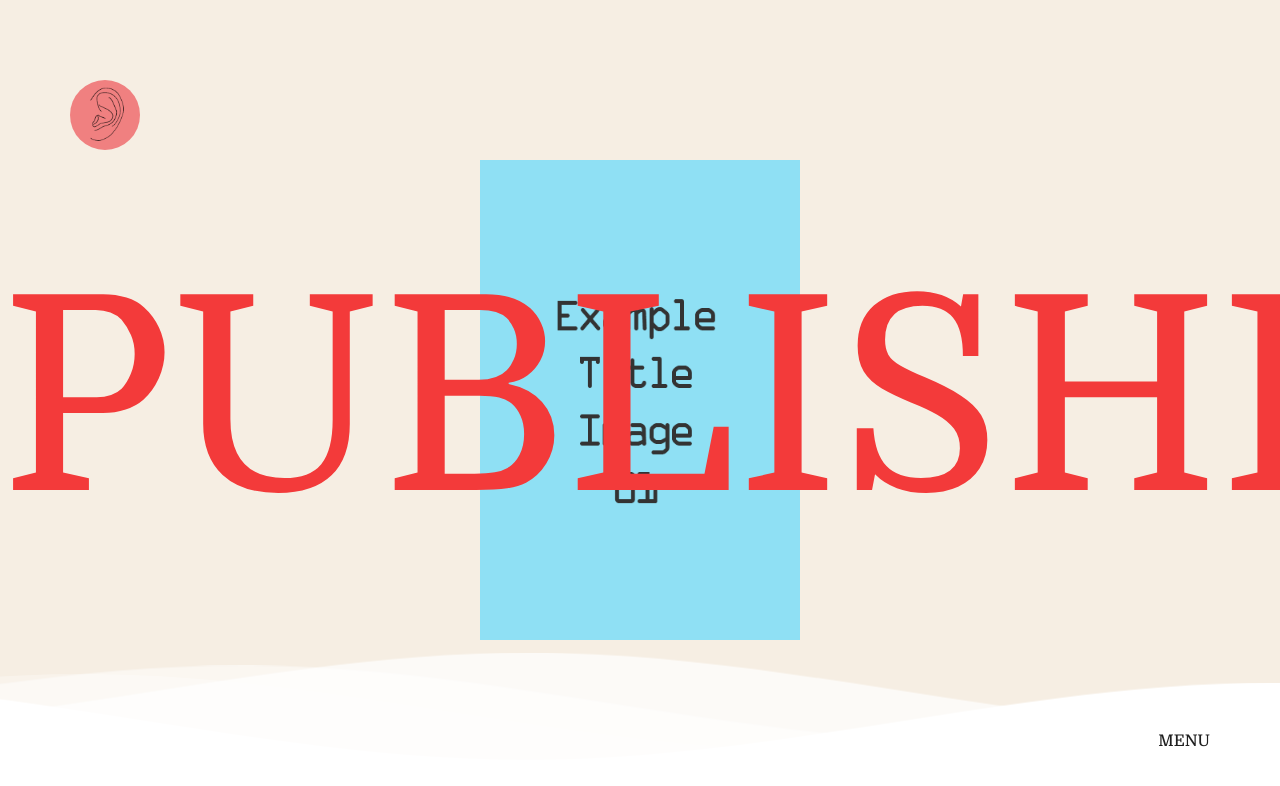
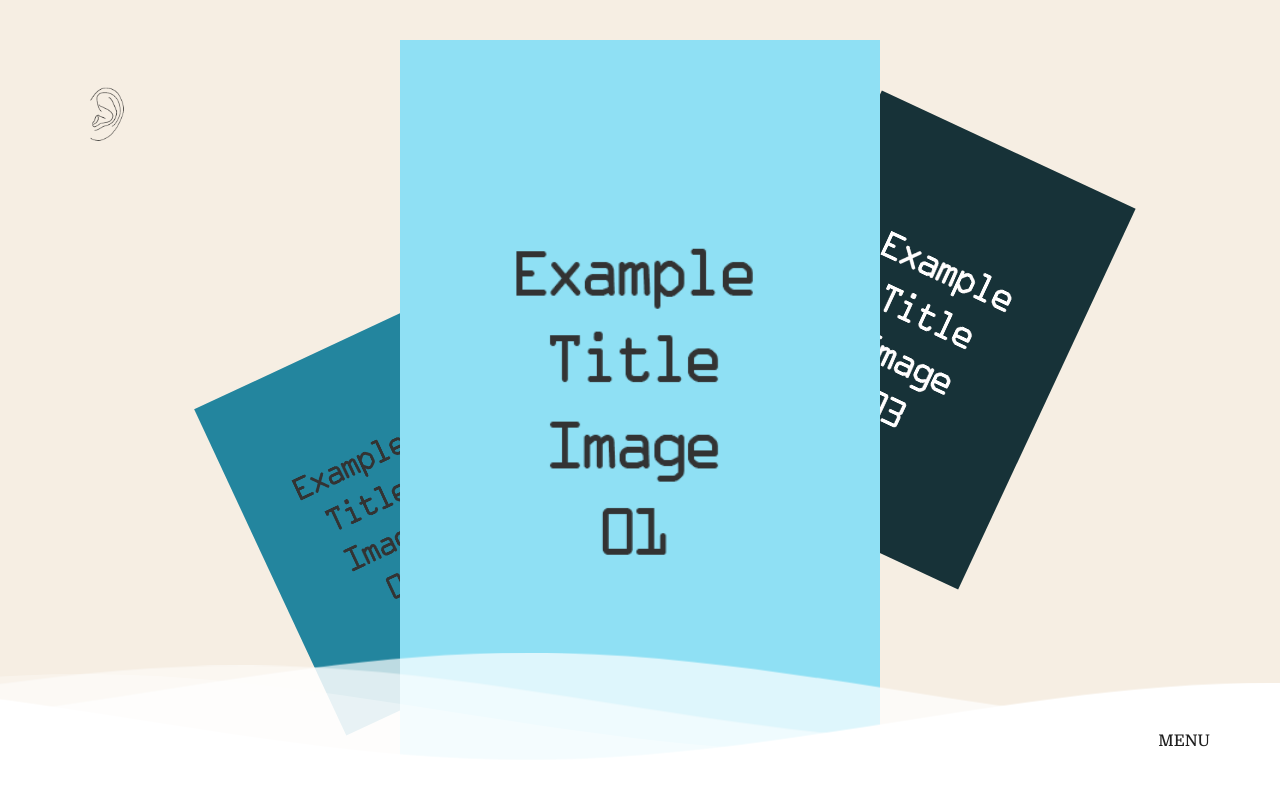
Before and after one commit to seheeeeee/portfolio_pb, a Vue app: page /home in a window 1280 px wide. Shown: the top 786 px of the page. Built offline with nearby package versions, Linux system fonts and the light colour scheme; a web font is replaced by a local one.

Commit message:
homeview fetchData 적용

```diff
--- a/src/api/index.js
+++ b/src/api/index.js
@@ -60,8 +60,10 @@ function Slider(pages){
             animation_state = true;
             setTimeout(() => animation_state = false, 500);
             // btns[current].classList.remove('active');
+            slides[current].classList.remove('on');
             current = index;
             // btns[current].classList.add('active');
+            slides[current].classList.add('on');
             for(let i = 0; i < count; i++) {
                 slides[i].style.bottom = (current - i) * 100 + '%';
             }
--- a/src/components/MainLogo.vue
+++ b/src/components/MainLogo.vue
@@ -24,7 +24,7 @@ export default {
     width: 70px;
     height: 70px;
     border-radius: 100%;
-    background-color: lightcoral;
+    background-color: transparent;
     transition: all 0.3s;
 }
 
--- a/src/views/HomeView.vue
+++ b/src/views/HomeView.vue
@@ -1,6 +1,6 @@
 <template>
   <div class="wrap">
-      <div class="aboutBox box">
+      <div class="aboutBox box on">
         <router-link :to="fetchedAbout.routerLink" class="sublink">
           <p class="title">{{fetchedAbout.title}}</p>
           <div class="img">
@@ -66,6 +66,32 @@ export default {
         });
       }
     },
+    fetchData(){
+      let strBox = document.querySelectorAll('.title');
+      for(let i = 0; i < strBox.length; i++){
+        let strTitle = strBox[i].innerText;
+        let strTitleRe = strTitle.replace(/ /g, "");
+        let str = strTitleRe.split("");
+
+        var paraArr = document.createElement('div');
+
+        for(let j = 0; j < str.length; j++){
+            var para = document.createElement('span');
+            let node = document.createTextNode(str[j]);
+            para.appendChild(node);
+            paraArr.appendChild(para);
+        }
+        strBox[i].appendChild(paraArr);
+        strBox[i].querySelector('div').style.fontSize = '17rem';
+      }
+    },
+    titleAni(){
+      let span = document.querySelectorAll('.title div span');
+      for(let i = 0; i < span.length; i++){
+        span[i].style.transition = 'all .5s';
+        span[i].style.opacity = '0';
+      }
+    }
   },
   computed: {
     ...mapGetters(['fetchedAbout','fetchedProject','fetchedContact']),
@@ -82,6 +108,8 @@ export default {
     window.addEventListener('resize', this.resizeBoxHeight());
     Slider(wrap);
     this.doMouseOver();
+    this.fetchData();
+    this.titleAni();
   },
   updated(){
     this.resizeBoxHeight();
@@ -117,7 +145,7 @@ export default {
   text-align: center;
   position: absolute; left: 0; top: 50%;
   z-index: 10;
-  font-size: 17rem;
+  font-size: 0;
   font-family: 'Domine', serif;
   color: rgb(243, 58, 58);
   font-weight: 100;
@@ -126,24 +154,38 @@ export default {
   transform: translateY(-50%);
 }
 .img > img{
-  transition: all .5s;
+  transition: all .7s ease-out;
 }
 .img > img:nth-child(1){
-  transform: translate(100%, 0) scale(60%);
+  transform: translate(100%,0) scale(40%);
 }
 .img > img:nth-child(2){
-  transform: scale(80%);
+  transform: scale(40%);
 }
 .img > img:nth-child(3){
-  transform: translate(-100%, 0) scale(80%);
+  transform: translate(-100%,0) scale(120%);
 }
 .img.active > img:nth-child(1){
-  transform: translate(40%) rotate(-25deg) scale(60%);
+
 }
 .img.active > img:nth-child(2){
-  transform: scale(100%);
+
 }
 .img.active > img:nth-child(3){
-  transform: translate(-10%, 30%) rotate(25deg) scale(80%);
+
+}
+.box.on .img > img:nth-child(1){
+  transform: translate(170%, -10%) rotate(25deg) scale(70%);
+}
+.box.on .img > img:nth-child(2){
+  transform: scale(60%) rotate(-25deg) translate(-120%, 0);
+}
+.box.on .img > img:nth-child(3){
+
+}
+
+.box.on .title div span{
+  opacity: 1;
+  color: #000;
 }
 </style>
```
